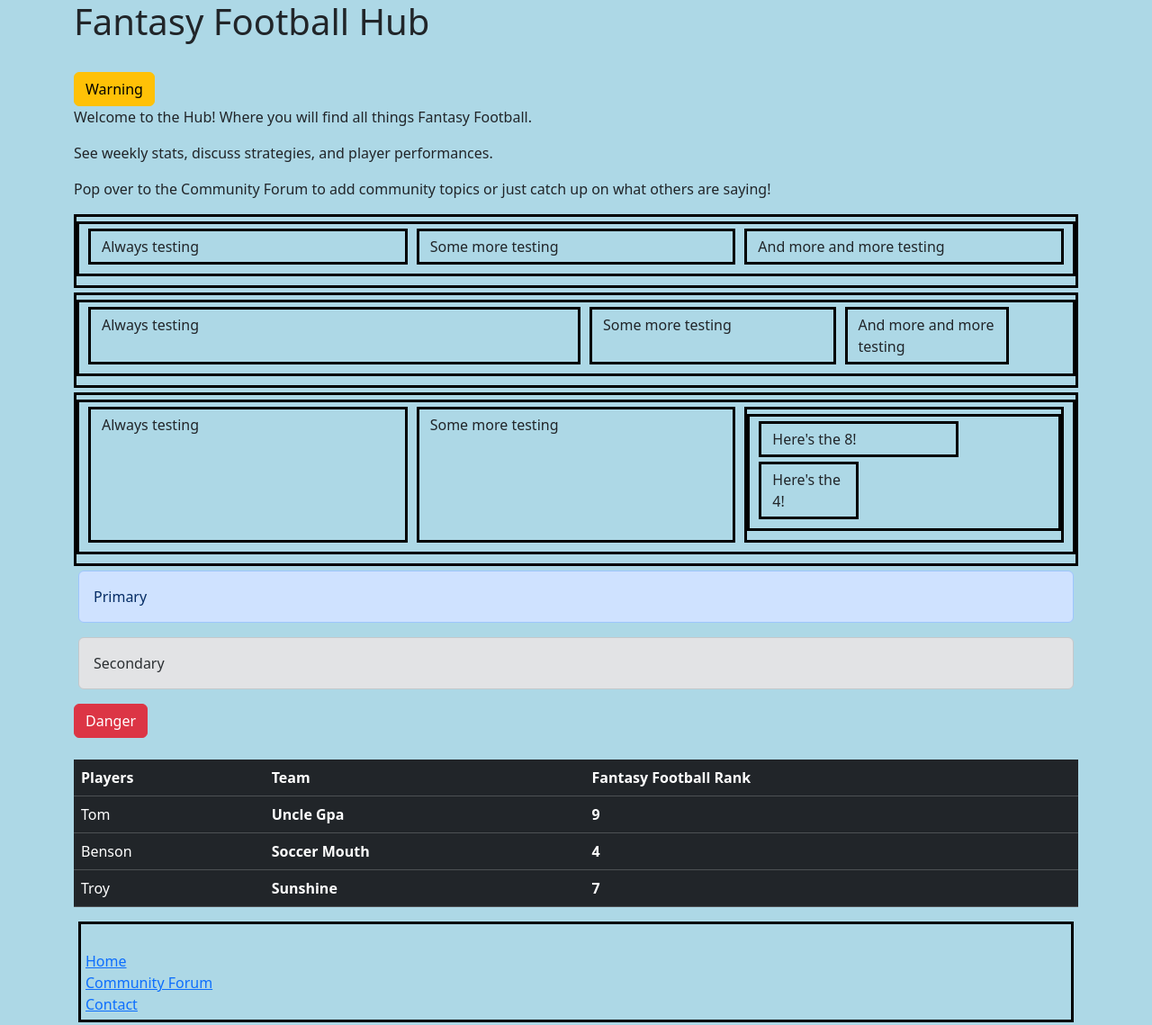
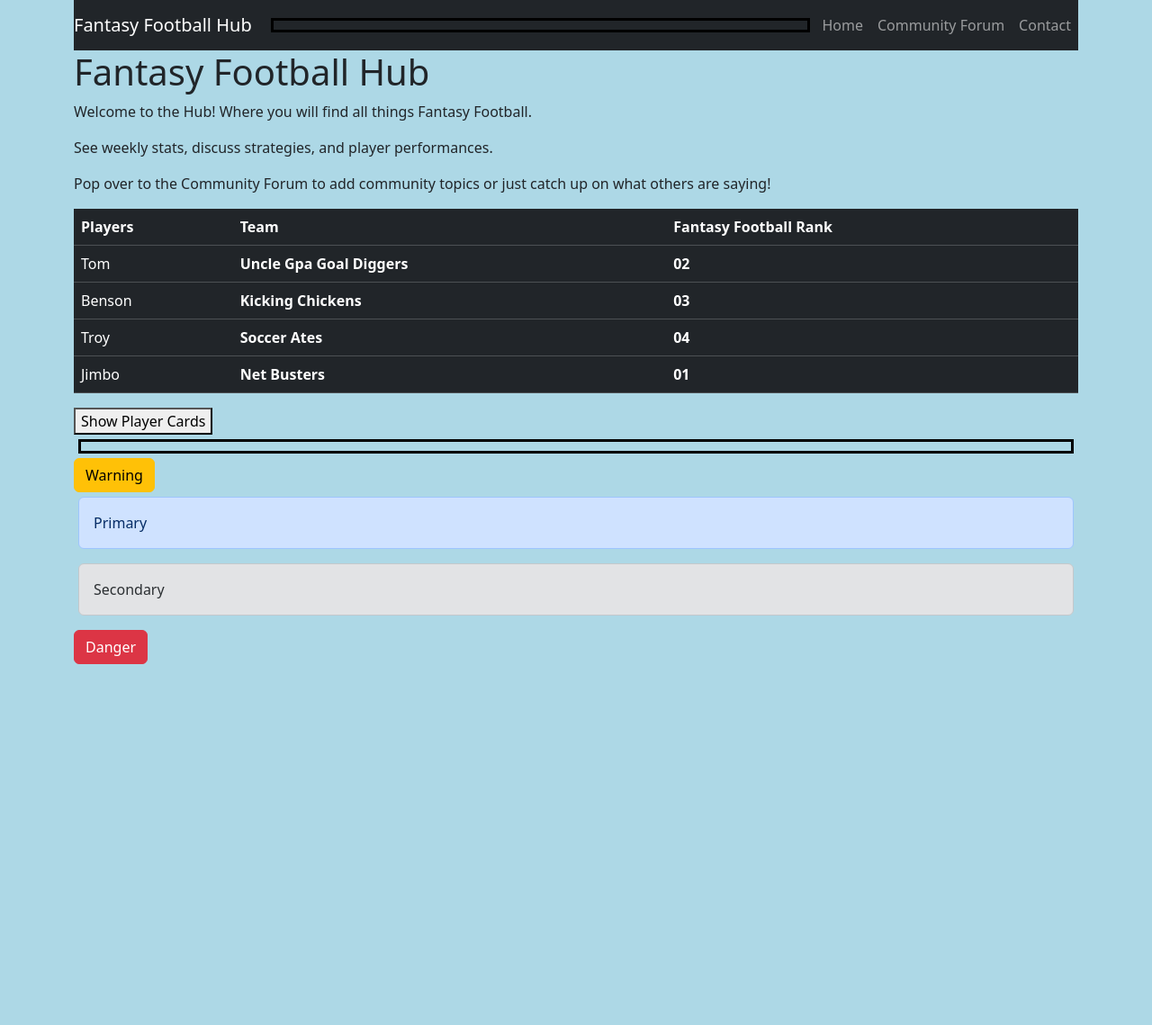
Before and after one commit to darceya/week9codingproject, a website: page index.html in a window 1280 px wide. Shown: the whole page at 90% size. After the commit the page ends 800 px from the top, so only its background shows below. Drawn offline with nearby package versions, Linux system fonts and the light colour scheme.

Commit message:
added nav bar and player cards

```diff
--- a/index.html
+++ b/index.html
@@ -3,7 +3,7 @@
   <head>
     <meta charset="UTF-8" />
     <meta name="viewport" content="width=device-width, initial-scale=1.0" />
-    <title>Document</title>
+    <title>Fantasy Football Hub</title>
     <link
       href="https://cdn.jsdelivr.net/npm/bootstrap@5.3.2/dist/css/bootstrap.min.css"
       rel="stylesheet"
@@ -22,40 +22,67 @@
   </head>
 
   <body class="container">
-    <h1>Fantasy Football Hub</h1>
-    <br />
+
+    <nav class="navbar navbar-expand-sm navbar-dark bg-dark">
+        <a class="navbar-brand" href="index.html">Fantasy Football Hub</a>
+        <button class="navbar-toggler" type="button" data-toggle="collapse" data-target="navbarNavDropdown"
+        aria-controls="navbarNavDropdown" aria-expanded="false" aria-label="Toggle navigation">
+          <span class="navbar-toggler-icon"></span>
+        </button>
+        <div class="collapse navbar-collapse" id="navbarNavDropdown"></div>
+          <ul class="navbar-nav">
+            <li class="nav-item active">
+              <a class="nav-link" href="index.html">Home</a>
+            </li>
+            <li class="nav-item">
+              <a class="nav-link" href="community.html">Community Forum</a>
+            </li>
+            <li class="nav-item">
+              <a class="nav-link" href="contact.html">Contact</a>
+          </ul>
+        </div>
+      </nav>
+      <h1>Fantasy Football Hub</h1>
+        <p>Welcome to the Hub! Where you will find all things Fantasy Football.</p>
+        <p>See weekly stats, discuss strategies, and player performances.</p>
+        <p>Pop over to the Community Forum to add community topics or just catch up on what others are saying!</p>
+      <table class="table table-dark table-hover">
+        <tr>
+          <th>Players</th>
+          <th>Team</th>
+          <th>Fantasy Football Rank</th>
+        </tr>
+        <tr>
+          <td>Tom</th>
+          <th>Uncle Gpa Goal Diggers</th>
+          <th>02</th>
+        </tr>
+        <tr>
+          <td>Benson</th>
+          <th>Kicking Chickens</th>
+          <th>03</th>
+        </tr>
+        <tr>
+          <td>Troy</th>
+          <th>Soccer Ates</th>
+          <th>04</th>
+        </tr>
+        <tr>
+          <td>Jimbo</th>
+          <th>Net Busters</th>
+          <th>01</th>
+        </tr>
+      </table>
+
+      <button id="showCard">Show Player Cards</button>
+      <div class="field"></div>
+
+
     <button type="button" class="btn btn-warning">Warning</button>
 
-    <p>Welcome to the Hub! Where you will find all things Fantasy Football.</p>
-    <p>See weekly stats, discuss strategies, and player performances.</p>
-    <p>Pop over to the Community Forum to add community topics or just catch up on what others are saying!</p>
-    <div class="container">
-      <div class="row">
-        <div class="col-sm">Always testing</div>
-        <div class="col-sm">Some more testing</div>
-        <div class="col-sm">And more and more testing</div>
-      </div>
-    </div>
-    <div class="container">
-      <div class="row">
-        <div class="col-md-6">Always testing</div>
-        <div class="col-md-3">Some more testing</div>
-        <div class="col-md-2">And more and more testing</div>
-      </div>
-    </div>
 
-    <div class="container-fluid">
-      <div class="row">
-        <div class="col-sm">Always testing</div>
-        <div class="col-sm">Some more testing</div>
-        <div class="col-sm">
-          <div class="row">
-            <div class="col-md-8">Here's the 8!</div>
-            <div class="col-md-4">Here's the 4!</div>
-          </div>
-        </div>
-      </div>
-    </div>
+
+
 
     <div class="alert alert-primary">Primary</div>
     <div class="alert alert-secondary">Secondary</div>
@@ -64,35 +91,8 @@
 
 
 
-    <table class="table table-dark table-hover">
-      <tr>
-        <th>Players</th>
-        <th>Team</th>
-        <th>Fantasy Football Rank</th>
-      </tr>
-      <tr>
-        <td>Tom</th>
-        <th>Uncle Gpa</th>
-        <th>9</th>
-      </tr>
-      <tr>
-        <td>Benson</th>
-        <th>Soccer Mouth</th>
-        <th>4</th>
-      </tr>
-      <tr>
-        <td>Troy</th>
-        <th>Sunshine</th>
-        <th>7</th>
-      </tr>
-    </table>
 
-    <div class="bottom-bar">
-        <br />
-        <a href="index.html">Home</a><br />
-        <a href="community.html">Community Forum</a><br />
-        <a href="contact.html">Contact</a><br />
-      </div>
+
   </body>
   <script
     src="https://cdn.jsdelivr.net/npm/bootstrap@5.3.2/dist/js/bootstrap.min.js"
--- a/index.js
+++ b/index.js
@@ -1 +1,62 @@
 console.log("Week 9 Project!");
+
+const players = [
+    {
+        name: "Tom",
+        img: 'https://i0.wp.com/pondblog2011.com/wp-content/uploads/2015/06/old-man-digging.jpg?ssl=1',
+        team: "Uncle Gpa Goal Diggers",
+        rank: "02"
+    },
+    {
+        name: "Benson",
+        img: 'https://ih1.redbubble.net/image.591231984.0495/raf,750x1000,075,t,FFFFFF:97ab1c12de.u1.jpg',
+        team: "Kicken Chickens",
+        rank: "03"
+    },
+    {
+        name: "Troy",
+        img: 'https://i.etsystatic.com/20111789/r/il/da35df/4399424883/il_fullxfull.4399424883_4jj3.jpg',
+        team: "Soccer Ates",
+        rank: "04"
+    },
+    {
+        name: "Jimbo",
+        img: 'https://i.pinimg.com/originals/22/16/a9/2216a90fa7c23125cf79441b40fa154b.png',
+        team: "Net Busters",
+        rank: "01"
+    },
+    {
+        name: "Bob",
+        img: 'https://www.rookieroad.com/img/soccer/soccer-nutmeg.png',
+        team: "Nutmeg Ninjas",
+        rank: "05"
+    },
+];
+
+
+
+
+let show = document.getElementById('showCard');
+
+show.addEventListener("click", () => {
+    loadPlayers();
+});
+
+function loadPlayers() {
+    let field = document.querySelector('.field');
+
+    for (let player of players) {
+        const card = document.createElement('div');
+        const pic = document.createElement('img');
+        const name = document.createElement('div');
+
+        pic.classList.add('player-image');
+        name.innerText = player.name;
+        pic.src = player.img;
+        pic.setAttribute('field', 'playerImage')
+        card.setAttribute('field', 'card');
+
+        card.append(pic,name);
+        field.append(card);
+    }
+}
--- a/styles.css
+++ b/styles.css
@@ -1,3 +1,26 @@
+
+
 body {
     background-color:lightblue;
   }
+
+  .card {
+    border: solid black 2px;
+    width: 200px;
+    display: flex;
+    flex-direction: column;
+    align-items: center;
+    margin: 10px;
+  }
+
+  .player-image {
+    width: 100px;
+    height: 100px;
+    object-fit: cover;
+  }
+
+  .field {
+    display: flex;
+    flex-wrap: wrap;
+    justify-content: space-between;
+  }
```
Also changed, not shown: community.html (+46 -10 lines), contact.html (+45 -6 lines).
